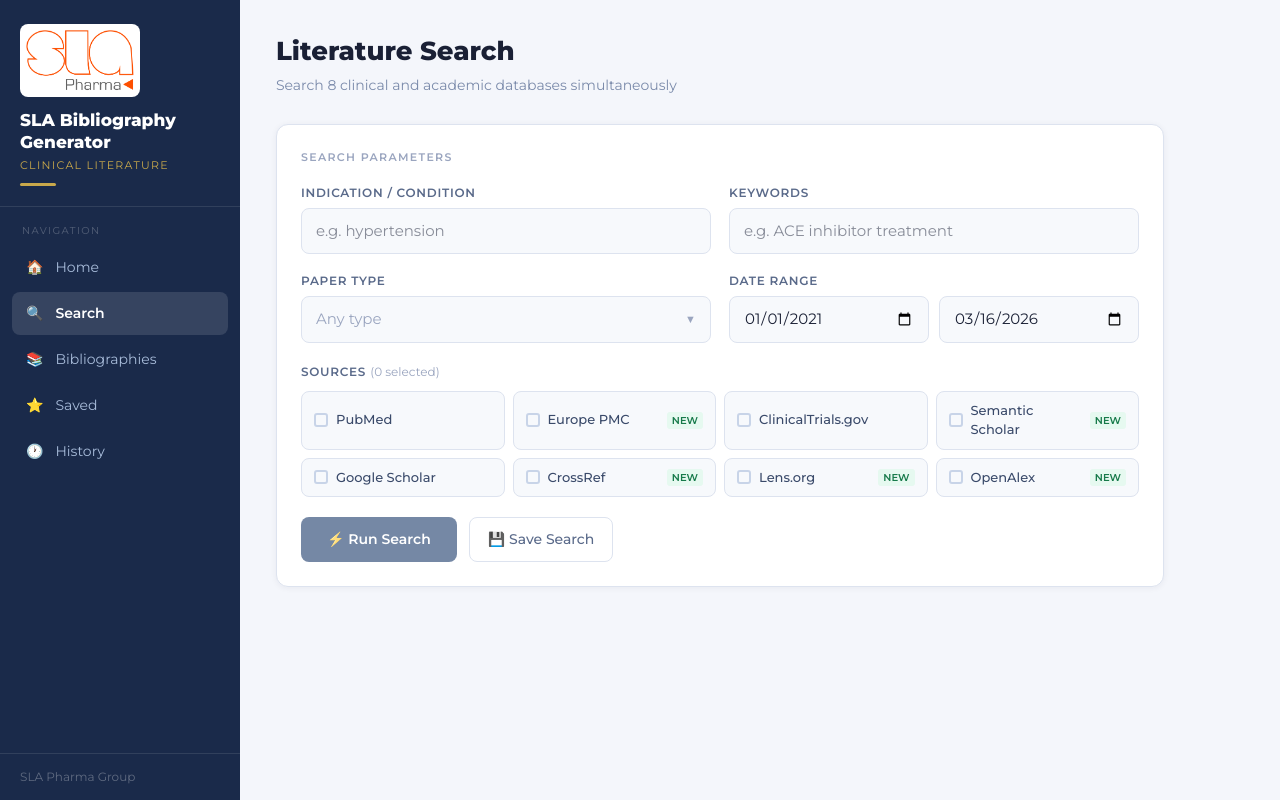
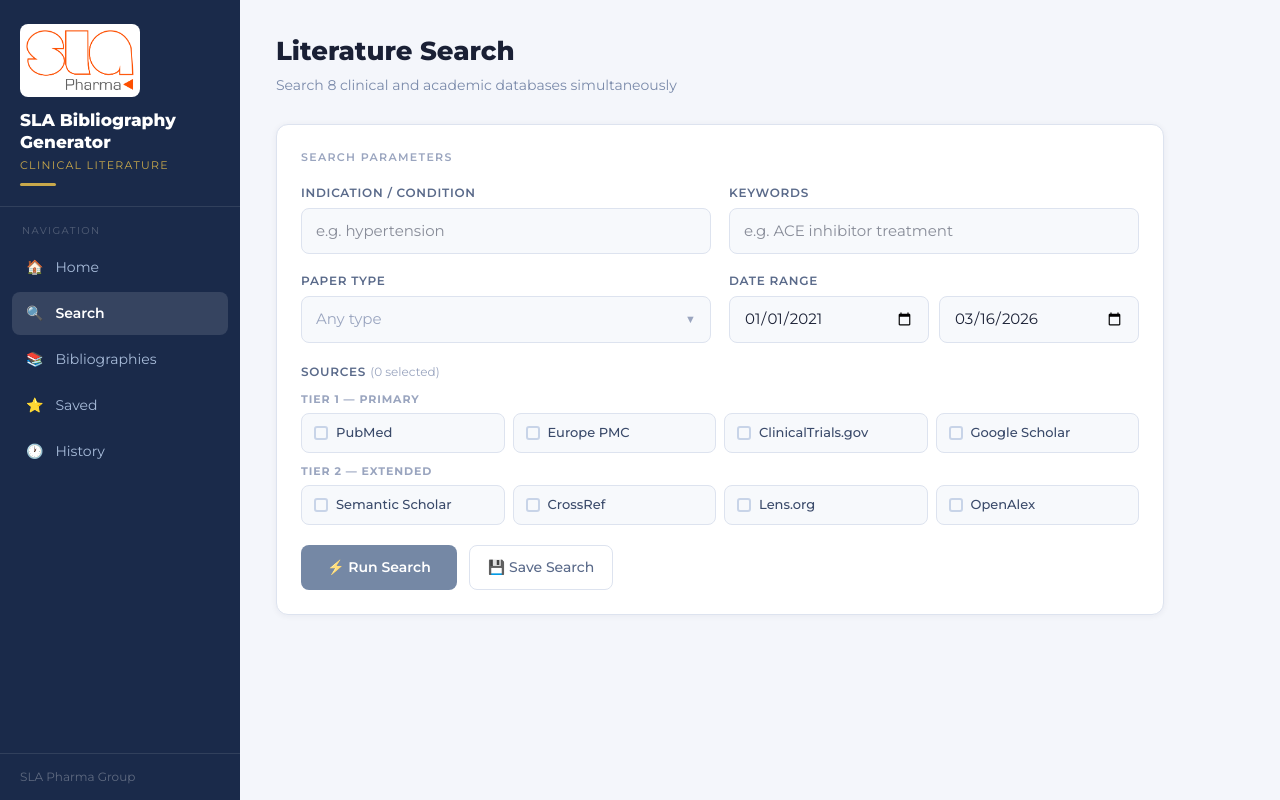
Before and after one commit to slapharma/SLABibliographyGenerator, a React (Vite) app: page /search in a window 1280 px wide. Built offline with nearby package versions, Linux system fonts and the light colour scheme.

Commit message:
feat(SourceSelector): split into Tier 1 (primary) and Tier 2 (extended) groups

```diff
--- a/src/components/SourceSelector.tsx
+++ b/src/components/SourceSelector.tsx
@@ -1,14 +1,17 @@
 import type { Source } from '../types'
 
-const SOURCES: { id: Source; label: string; isNew: boolean }[] = [
-  { id: 'pubmed', label: 'PubMed', isNew: false },
-  { id: 'europepmc', label: 'Europe PMC', isNew: true },
-  { id: 'clinicaltrials', label: 'ClinicalTrials.gov', isNew: false },
-  { id: 'semanticscholar', label: 'Semantic Scholar', isNew: true },
-  { id: 'scholar', label: 'Google Scholar', isNew: false },
-  { id: 'crossref', label: 'CrossRef', isNew: true },
-  { id: 'lens', label: 'Lens.org', isNew: true },
-  { id: 'openalex', label: 'OpenAlex', isNew: true },
+const TIER_1: { id: Source; label: string }[] = [
+  { id: 'pubmed',        label: 'PubMed' },
+  { id: 'europepmc',    label: 'Europe PMC' },
+  { id: 'clinicaltrials', label: 'ClinicalTrials.gov' },
+  { id: 'scholar',      label: 'Google Scholar' },
+]
+
+const TIER_2: { id: Source; label: string }[] = [
+  { id: 'semanticscholar', label: 'Semantic Scholar' },
+  { id: 'crossref',    label: 'CrossRef' },
+  { id: 'lens',        label: 'Lens.org' },
+  { id: 'openalex',    label: 'OpenAlex' },
 ]
 
 interface Props {
@@ -16,23 +19,11 @@ interface Props {
   onChange: (sources: Source[]) => void
 }
 
-export default function SourceSelector({ selected, onChange }: Props) {
-  const toggle = (id: Source) => {
-    onChange(selected.includes(id) ? selected.filter(s => s !== id) : [...selected, id])
-  }
-
-  return (
-    <div>
-      <div style={{ fontSize: 12, color: '#5a6a8a', fontWeight: 600, textTransform: 'uppercase', letterSpacing: '0.06em', marginBottom: 10 }}>
-        Sources <span style={{ color: '#9aa5bf', textTransform: 'none', letterSpacing: 0, fontWeight: 400 }}>({selected.length} selected)</span>
-      </div>
-      <div className="source-grid-4">
-        {SOURCES.map(src => {
-          const checked = selected.includes(src.id)
+function SourceButton({ src, checked, onToggle }: { src: { id: Source; label: string }; checked: boolean; onToggle: () => void }) {
   return (
     <button
       key={src.id}
-              onClick={() => toggle(src.id)}
+      onClick={onToggle}
       style={{
         display: 'flex', alignItems: 'center', gap: 8, padding: '9px 12px',
         border: `1.5px solid ${checked ? '#c8a84b' : '#dde3ef'}`,
@@ -49,14 +40,37 @@ export default function SourceSelector({ selected, onChange }: Props) {
         background: checked ? '#c8a84b' : 'transparent', color: '#fff', fontSize: 10,
       }}>{checked ? '✓' : ''}</span>
       {src.label}
-              {src.isNew && (
-                <span style={{ fontSize: 10, marginLeft: 'auto', padding: '1px 5px', borderRadius: 3, background: '#e6f9f0', color: '#177a4a', fontWeight: 600 }}>
-                  NEW
-                </span>
-              )}
     </button>
   )
-        })}
+}
+
+export default function SourceSelector({ selected, onChange }: Props) {
+  const toggle = (id: Source) => {
+    onChange(selected.includes(id) ? selected.filter(s => s !== id) : [...selected, id])
+  }
+
+  const tierLabel = (label: string) => (
+    <div style={{ fontSize: 11, fontWeight: 700, textTransform: 'uppercase', letterSpacing: '0.08em', color: '#9aa5bf', marginBottom: 6, marginTop: 10 }}>
+      {label}
+    </div>
+  )
+
+  return (
+    <div>
+      <div style={{ fontSize: 12, color: '#5a6a8a', fontWeight: 600, textTransform: 'uppercase', letterSpacing: '0.06em', marginBottom: 6 }}>
+        Sources <span style={{ color: '#9aa5bf', textTransform: 'none', letterSpacing: 0, fontWeight: 400 }}>({selected.length} selected)</span>
+      </div>
+      {tierLabel('Tier 1 — Primary')}
+      <div className="source-grid-4" style={{ marginBottom: 0 }}>
+        {TIER_1.map(src => (
+          <SourceButton key={src.id} src={src} checked={selected.includes(src.id)} onToggle={() => toggle(src.id)} />
+        ))}
+      </div>
+      {tierLabel('Tier 2 — Extended')}
+      <div className="source-grid-4">
+        {TIER_2.map(src => (
+          <SourceButton key={src.id} src={src} checked={selected.includes(src.id)} onToggle={() => toggle(src.id)} />
+        ))}
       </div>
     </div>
   )
```
Lines whose indentation alone changed are shown as unchanged.
